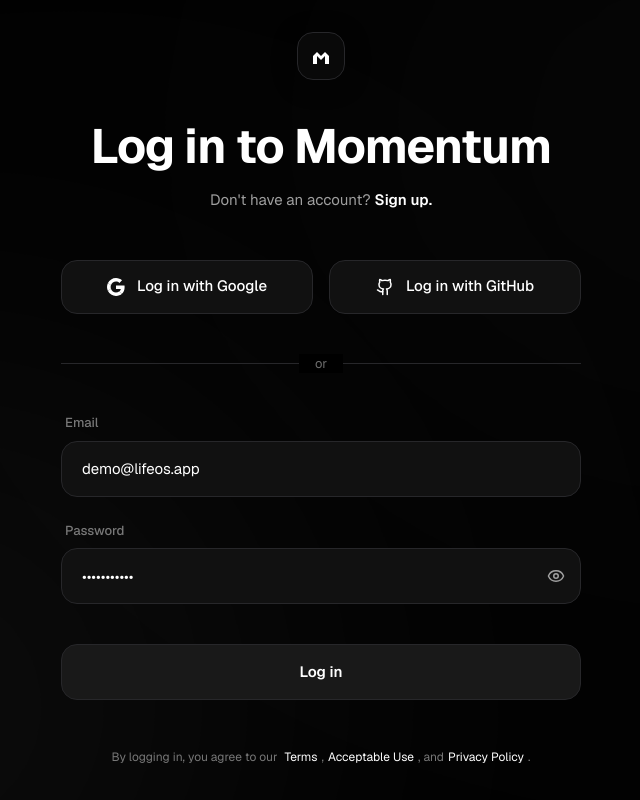
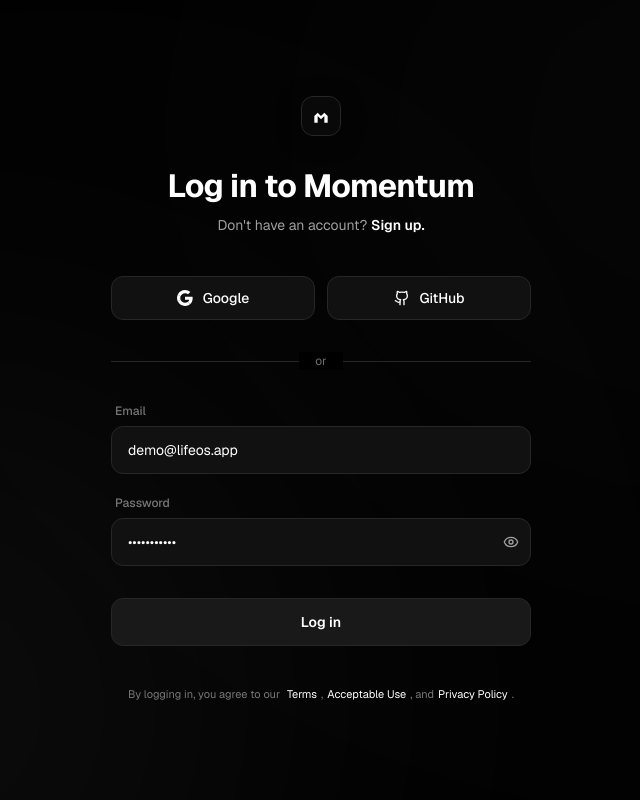
Before and after one commit to isaacmanohar/momentum-a-to-do-and-task-manager, a React (Vite) app in the folder apps/web/: page /login in a window 1280 px wide. Shown: the whole page, without its empty margins (319-959 px from the left). Built offline with nearby package versions, Linux system fonts and the light colour scheme; no server answers.

Commit message:
style: scale down auth UI components for a more zoomed-out look

```diff
--- a/apps/web/src/features/auth/components/Login.tsx
+++ b/apps/web/src/features/auth/components/Login.tsx
@@ -34,25 +34,22 @@
     <div className="relative flex min-h-screen items-center justify-center bg-[#000000] p-4 md:p-8 font-sans selection:bg-white/20 text-white overflow-hidden">
       {/* Abstract Gradient Blobs */}
       <div className="absolute inset-0 z-0 overflow-hidden pointer-events-none">
-        {/* Top Right Blob */}
         <div className="absolute -top-[20%] -right-[10%] w-[800px] h-[600px] rounded-[100%] bg-white/10 blur-[180px] opacity-25 rotate-12 transform-gpu"></div>
-        {/* Bottom Left Blob */}
         <div className="absolute -bottom-[20%] -left-[10%] w-[700px] h-[500px] rounded-[100%] bg-[#555555] blur-[180px] opacity-20 -rotate-12 transform-gpu"></div>
       </div>
 
-      <div className="relative w-full max-w-[520px] z-10 animate-in fade-in slide-in-from-bottom-4 duration-700 ease-out">
-        <div className="flex flex-col items-center text-center mb-12">
-          {/* Logo */}
-          <div className="w-12 h-12 rounded-[16px] bg-[#090909] border border-[#202020] flex items-center justify-center mb-10 shadow-[0_4px_24px_rgba(0,0,0,0.4)]">
-            <svg width="24" height="24" viewBox="0 0 24 24" fill="none" xmlns="http://www.w3.org/2000/svg">
+      <div className="relative w-full max-w-[420px] z-10 animate-in fade-in slide-in-from-bottom-4 duration-700 ease-out">
+        <div className="flex flex-col items-center text-center mb-10">
+          <div className="w-10 h-10 rounded-[12px] bg-[#090909] border border-[#202020] flex items-center justify-center mb-8 shadow-[0_4px_24px_rgba(0,0,0,0.4)]">
+            <svg width="20" height="20" viewBox="0 0 24 24" fill="none" xmlns="http://www.w3.org/2000/svg">
               <path d="M4 12V20H8V12L12 16L16 12V20H20V12L16 8L12 12L8 8L4 12Z" fill="white"/>
             </svg>
           </div>
 
-          <h2 className="text-[34px] md:text-[40px] lg:text-[48px] font-bold tracking-[-0.02em] text-white leading-[1.1] mb-4">
+          <h2 className="text-[28px] md:text-[32px] font-bold tracking-[-0.02em] text-white leading-[1.1] mb-3">
             Log in to Momentum
           </h2>
-          <p className="text-[15px] text-[#9f9f9f]">
+          <p className="text-[14px] text-[#9f9f9f]">
             Don't have an account?{' '}
             <Link to="/register" className="text-white font-semibold hover:underline transition-colors">
               Sign up.
@@ -60,52 +57,52 @@
           </p>
         </div>
 
-        <div className="flex flex-col sm:flex-row gap-4 mb-10">
-          <button type="button" className="flex flex-1 items-center justify-center gap-3 rounded-[16px] bg-[#111111] border border-[#292929] px-4 h-[54px] text-[15px] font-medium text-white transition-all duration-200 hover:bg-[#171717] hover:-translate-y-[1px] active:scale-[0.98]">
-            <svg viewBox="0 0 24 24" className="h-[18px] w-[18px]" aria-hidden="true"><path fill="currentColor" d="M12.0003 4.75C13.7703 4.75 15.3553 5.36 16.6053 6.54998L20.0303 3.125C17.9502 1.19 15.2353 0 12.0003 0C7.31028 0 3.25527 2.69 1.28027 6.60998L5.27028 9.70498C6.21525 6.86 8.87028 4.75 12.0003 4.75Z"></path><path fill="currentColor" d="M23.49 12.275C23.49 11.49 23.415 10.73 23.3 10H12V14.51H18.47C18.18 15.99 17.34 17.25 16.08 18.1L19.945 21.1C22.2 19.01 23.49 15.92 23.49 12.275Z"></path><path fill="currentColor" d="M5.26498 14.2949C5.02498 13.5699 4.88501 12.7999 4.88501 11.9999C4.88501 11.1999 5.01998 10.4299 5.26498 9.7049L1.275 6.60986C0.46 8.22986 0 10.0599 0 11.9999C0 13.9399 0.46 15.7699 1.28 17.3899L5.26498 14.2949Z"></path><path fill="currentColor" d="M12.0004 24.0001C15.2404 24.0001 17.9654 22.935 19.9454 21.095L16.0804 18.095C15.0054 18.82 13.6204 19.245 12.0004 19.245C8.8704 19.245 6.21537 17.135 5.26538 14.29L1.27539 17.385C3.25539 21.31 7.3104 24.0001 12.0004 24.0001Z"></path></svg>
-            Log in with Google
+        <div className="flex flex-col sm:flex-row gap-3 mb-8">
+          <button type="button" className="flex flex-1 items-center justify-center gap-2.5 rounded-[12px] bg-[#111111] border border-[#292929] px-4 h-[44px] text-[14px] font-medium text-white transition-all duration-200 hover:bg-[#171717] hover:-translate-y-[1px] active:scale-[0.98]">
+            <svg viewBox="0 0 24 24" className="h-[16px] w-[16px]" aria-hidden="true"><path fill="currentColor" d="M12.0003 4.75C13.7703 4.75 15.3553 5.36 16.6053 6.54998L20.0303 3.125C17.9502 1.19 15.2353 0 12.0003 0C7.31028 0 3.25527 2.69 1.28027 6.60998L5.27028 9.70498C6.21525 6.86 8.87028 4.75 12.0003 4.75Z"></path><path fill="currentColor" d="M23.49 12.275C23.49 11.49 23.415 10.73 23.3 10H12V14.51H18.47C18.18 15.99 17.34 17.25 16.08 18.1L19.945 21.1C22.2 19.01 23.49 15.92 23.49 12.275Z"></path><path fill="currentColor" d="M5.26498 14.2949C5.02498 13.5699 4.88501 12.7999 4.88501 11.9999C4.88501 11.1999 5.01998 10.4299 5.26498 9.7049L1.275 6.60986C0.46 8.22986 0 10.0599 0 11.9999C0 13.9399 0.46 15.7699 1.28 17.3899L5.26498 14.2949Z"></path><path fill="currentColor" d="M12.0004 24.0001C15.2404 24.0001 17.9654 22.935 19.9454 21.095L16.0804 18.095C15.0054 18.82 13.6204 19.245 12.0004 19.245C8.8704 19.245 6.21537 17.135 5.26538 14.29L1.27539 17.385C3.25539 21.31 7.3104 24.0001 12.0004 24.0001Z"></path></svg>
+            Google
           </button>
-          <button type="button" className="flex flex-1 items-center justify-center gap-3 rounded-[16px] bg-[#111111] border border-[#292929] px-4 h-[54px] text-[15px] font-medium text-white transition-all duration-200 hover:bg-[#171717] hover:-translate-y-[1px] active:scale-[0.98]">
-            <Github size={18} />
-            Log in with GitHub
+          <button type="button" className="flex flex-1 items-center justify-center gap-2.5 rounded-[12px] bg-[#111111] border border-[#292929] px-4 h-[44px] text-[14px] font-medium text-white transition-all duration-200 hover:bg-[#171717] hover:-translate-y-[1px] active:scale-[0.98]">
+            <Github size={16} />
+            GitHub
           </button>
         </div>
 
-        <div className="relative mb-10">
+        <div className="relative mb-8">
           <div className="absolute inset-0 flex items-center">
             <div className="w-full border-t border-[#242424]"></div>
           </div>
-          <div className="relative flex justify-center text-[13px]">
+          <div className="relative flex justify-center text-[12px]">
             <span className="bg-[#000000] px-4 text-[#6d6d6d]">or</span>
           </div>
         </div>
 
-        <form onSubmit={handleSubmit} className="space-y-6">
-          <div className="space-y-2">
-            <label className="block text-[13px] font-medium text-[#787878] pl-1">Email</label>
+        <form onSubmit={handleSubmit} className="space-y-5">
+          <div className="space-y-1.5">
+            <label className="block text-[12px] font-medium text-[#787878] pl-1">Email</label>
             <input
               type="text"
               required
-              className="w-full h-[56px] rounded-[16px] border border-[#2b2b2b] bg-[#111111] px-5 text-[15px] text-white placeholder:text-[#666] focus:border-[#666] focus:outline-none focus:ring-1 focus:ring-white/10 transition-all duration-200"
+              className="w-full h-[48px] rounded-[12px] border border-[#2b2b2b] bg-[#111111] px-4 text-[14px] text-white placeholder:text-[#666] focus:border-[#666] focus:outline-none focus:ring-1 focus:ring-white/10 transition-all duration-200"
               value={email}
               onChange={(e) => setEmail(e.target.value)}
               placeholder="alan.turing@example.com"
             />
           </div>
 
-          <div className="space-y-2">
-            <label className="block text-[13px] font-medium text-[#787878] pl-1">Password</label>
+          <div className="space-y-1.5">
+            <label className="block text-[12px] font-medium text-[#787878] pl-1">Password</label>
             <div className="relative">
               <input
                 type="password"
                 required
-                className="w-full h-[56px] rounded-[16px] border border-[#2b2b2b] bg-[#111111] px-5 text-[15px] text-white placeholder:text-[#666] focus:border-[#666] focus:outline-none focus:ring-1 focus:ring-white/10 transition-all duration-200 pr-12"
+                className="w-full h-[48px] rounded-[12px] border border-[#2b2b2b] bg-[#111111] px-4 text-[14px] text-white placeholder:text-[#666] focus:border-[#666] focus:outline-none focus:ring-1 focus:ring-white/10 transition-all duration-200 pr-10"
                 value={password}
                 onChange={(e) => setPassword(e.target.value)}
                 placeholder="••••••••••••"
               />
-              <button type="button" className="absolute right-4 top-1/2 -translate-y-1/2 text-white/60 hover:text-white transition-colors duration-200">
-                <Eye size={18} />
+              <button type="button" className="absolute right-3 top-1/2 -translate-y-1/2 text-white/60 hover:text-white transition-colors duration-200">
+                <Eye size={16} />
               </button>
             </div>
           </div>
@@ -113,14 +110,14 @@
           <button
             type="submit"
             disabled={isLoading || !isFormValid}
-            className="flex w-full justify-center items-center h-[56px] rounded-[16px] bg-[#191919] border border-[#2a2a2a] text-[15px] font-semibold text-white transition-all duration-200 hover:bg-[#222222] hover:-translate-y-[1px] active:scale-[0.98] focus-visible:outline-none disabled:opacity-45 disabled:cursor-not-allowed disabled:hover:bg-[#191919] disabled:hover:-translate-y-0 disabled:active:scale-100 mt-10"
+            className="flex w-full justify-center items-center h-[48px] rounded-[12px] bg-[#191919] border border-[#2a2a2a] text-[14px] font-semibold text-white transition-all duration-200 hover:bg-[#222222] hover:-translate-y-[1px] active:scale-[0.98] focus-visible:outline-none disabled:opacity-45 disabled:cursor-not-allowed disabled:hover:bg-[#191919] disabled:hover:-translate-y-0 disabled:active:scale-100 mt-8"
           >
             {isLoading ? 'Logging in...' : 'Log in'}
           </button>
         </form>
 
-        <div className="text-center mt-12">
-          <p className="text-[12px] text-[#787878] leading-relaxed">
+        <div className="text-center mt-10">
+          <p className="text-[11px] text-[#787878] leading-relaxed">
             By logging in, you agree to our <br className="sm:hidden" />
             <a href="#" className="text-white hover:underline transition-colors mx-1">Terms</a>,
             <a href="#" className="text-white hover:underline transition-colors mx-1">Acceptable Use</a>, and
--- a/apps/web/src/features/auth/components/Register.tsx
+++ b/apps/web/src/features/auth/components/Register.tsx
@@ -35,25 +35,22 @@
     <div className="relative flex min-h-screen items-center justify-center bg-[#000000] p-4 md:p-8 font-sans selection:bg-white/20 text-white overflow-hidden">
       {/* Abstract Gradient Blobs */}
       <div className="absolute inset-0 z-0 overflow-hidden pointer-events-none">
-        {/* Top Right Blob */}
         <div className="absolute -top-[20%] -right-[10%] w-[800px] h-[600px] rounded-[100%] bg-white/10 blur-[180px] opacity-25 rotate-12 transform-gpu"></div>
-        {/* Bottom Left Blob */}
         <div className="absolute -bottom-[20%] -left-[10%] w-[700px] h-[500px] rounded-[100%] bg-[#555555] blur-[180px] opacity-20 -rotate-12 transform-gpu"></div>
       </div>
 
-      <div className="relative w-full max-w-[520px] z-10 animate-in fade-in slide-in-from-bottom-4 duration-700 ease-out">
-        <div className="flex flex-col items-center text-center mb-12">
-          {/* Logo */}
-          <div className="w-12 h-12 rounded-[16px] bg-[#090909] border border-[#202020] flex items-center justify-center mb-10 shadow-[0_4px_24px_rgba(0,0,0,0.4)]">
-            <svg width="24" height="24" viewBox="0 0 24 24" fill="none" xmlns="http://www.w3.org/2000/svg">
+      <div className="relative w-full max-w-[420px] z-10 animate-in fade-in slide-in-from-bottom-4 duration-700 ease-out">
+        <div className="flex flex-col items-center text-center mb-10">
+          <div className="w-10 h-10 rounded-[12px] bg-[#090909] border border-[#202020] flex items-center justify-center mb-8 shadow-[0_4px_24px_rgba(0,0,0,0.4)]">
+            <svg width="20" height="20" viewBox="0 0 24 24" fill="none" xmlns="http://www.w3.org/2000/svg">
               <path d="M4 12V20H8V12L12 16L16 12V20H20V12L16 8L12 12L8 8L4 12Z" fill="white"/>
             </svg>
           </div>
 
-          <h2 className="text-[34px] md:text-[40px] lg:text-[48px] font-bold tracking-[-0.02em] text-white leading-[1.1] mb-4">
+          <h2 className="text-[28px] md:text-[32px] font-bold tracking-[-0.02em] text-white leading-[1.1] mb-3">
             Create an account
           </h2>
-          <p className="text-[15px] text-[#9f9f9f]">
+          <p className="text-[14px] text-[#9f9f9f]">
             Already have an account?{' '}
             <Link to="/login" className="text-white font-semibold hover:underline transition-colors">
               Log in.
@@ -61,64 +58,64 @@
           </p>
         </div>
 
-        <div className="flex flex-col sm:flex-row gap-4 mb-10">
-          <button type="button" className="flex flex-1 items-center justify-center gap-3 rounded-[16px] bg-[#111111] border border-[#292929] px-4 h-[54px] text-[15px] font-medium text-white transition-all duration-200 hover:bg-[#171717] hover:-translate-y-[1px] active:scale-[0.98]">
-            <svg viewBox="0 0 24 24" className="h-[18px] w-[18px]" aria-hidden="true"><path fill="currentColor" d="M12.0003 4.75C13.7703 4.75 15.3553 5.36 16.6053 6.54998L20.0303 3.125C17.9502 1.19 15.2353 0 12.0003 0C7.31028 0 3.25527 2.69 1.28027 6.60998L5.27028 9.70498C6.21525 6.86 8.87028 4.75 12.0003 4.75Z"></path><path fill="currentColor" d="M23.49 12.275C23.49 11.49 23.415 10.73 23.3 10H12V14.51H18.47C18.18 15.99 17.34 17.25 16.08 18.1L19.945 21.1C22.2 19.01 23.49 15.92 23.49 12.275Z"></path><path fill="currentColor" d="M5.26498 14.2949C5.02498 13.5699 4.88501 12.7999 4.88501 11.9999C4.88501 11.1999 5.01998 10.4299 5.26498 9.7049L1.275 6.60986C0.46 8.22986 0 10.0599 0 11.9999C0 13.9399 0.46 15.7699 1.28 17.3899L5.26498 14.2949Z"></path><path fill="currentColor" d="M12.0004 24.0001C15.2404 24.0001 17.9654 22.935 19.9454 21.095L16.0804 18.095C15.0054 18.82 13.6204 19.245 12.0004 19.245C8.8704 19.245 6.21537 17.135 5.26538 14.29L1.27539 17.385C3.25539 21.31 7.3104 24.0001 12.0004 24.0001Z"></path></svg>
-            Log in with Google
+        <div className="flex flex-col sm:flex-row gap-3 mb-8">
+          <button type="button" className="flex flex-1 items-center justify-center gap-2.5 rounded-[12px] bg-[#111111] border border-[#292929] px-4 h-[44px] text-[14px] font-medium text-white transition-all duration-200 hover:bg-[#171717] hover:-translate-y-[1px] active:scale-[0.98]">
+            <svg viewBox="0 0 24 24" className="h-[16px] w-[16px]" aria-hidden="true"><path fill="currentColor" d="M12.0003 4.75C13.7703 4.75 15.3553 5.36 16.6053 6.54998L20.0303 3.125C17.9502 1.19 15.2353 0 12.0003 0C7.31028 0 3.25527 2.69 1.28027 6.60998L5.27028 9.70498C6.21525 6.86 8.87028 4.75 12.0003 4.75Z"></path><path fill="currentColor" d="M23.49 12.275C23.49 11.49 23.415 10.73 23.3 10H12V14.51H18.47C18.18 15.99 17.34 17.25 16.08 18.1L19.945 21.1C22.2 19.01 23.49 15.92 23.49 12.275Z"></path><path fill="currentColor" d="M5.26498 14.2949C5.02498 13.5699 4.88501 12.7999 4.88501 11.9999C4.88501 11.1999 5.01998 10.4299 5.26498 9.7049L1.275 6.60986C0.46 8.22986 0 10.0599 0 11.9999C0 13.9399 0.46 15.7699 1.28 17.3899L5.26498 14.2949Z"></path><path fill="currentColor" d="M12.0004 24.0001C15.2404 24.0001 17.9654 22.935 19.9454 21.095L16.0804 18.095C15.0054 18.82 13.6204 19.245 12.0004 19.245C8.8704 19.245 6.21537 17.135 5.26538 14.29L1.27539 17.385C3.25539 21.31 7.3104 24.0001 12.0004 24.0001Z"></path></svg>
+            Google
           </button>
-          <button type="button" className="flex flex-1 items-center justify-center gap-3 rounded-[16px] bg-[#111111] border border-[#292929] px-4 h-[54px] text-[15px] font-medium text-white transition-all duration-200 hover:bg-[#171717] hover:-translate-y-[1px] active:scale-[0.98]">
-            <Github size={18} />
-            Log in with GitHub
+          <button type="button" className="flex flex-1 items-center justify-center gap-2.5 rounded-[12px] bg-[#111111] border border-[#292929] px-4 h-[44px] text-[14px] font-medium text-white transition-all duration-200 hover:bg-[#171717] hover:-translate-y-[1px] active:scale-[0.98]">
+            <Github size={16} />
+            GitHub
           </button>
         </div>
 
-        <div className="relative mb-10">
+        <div className="relative mb-8">
           <div className="absolute inset-0 flex items-center">
             <div className="w-full border-t border-[#242424]"></div>
           </div>
-          <div className="relative flex justify-center text-[13px]">
+          <div className="relative flex justify-center text-[12px]">
             <span className="bg-[#000000] px-4 text-[#6d6d6d]">or</span>
           </div>
         </div>
 
-        <form onSubmit={handleSubmit} className="space-y-6">
-          <div className="space-y-2">
-            <label className="block text-[13px] font-medium text-[#787878] pl-1">Name</label>
+        <form onSubmit={handleSubmit} className="space-y-5">
+          <div className="space-y-1.5">
+            <label className="block text-[12px] font-medium text-[#787878] pl-1">Name</label>
             <input
               type="text"
               required
-              className="w-full h-[56px] rounded-[16px] border border-[#2b2b2b] bg-[#111111] px-5 text-[15px] text-white placeholder:text-[#666] focus:border-[#666] focus:outline-none focus:ring-1 focus:ring-white/10 transition-all duration-200"
+              className="w-full h-[48px] rounded-[12px] border border-[#2b2b2b] bg-[#111111] px-4 text-[14px] text-white placeholder:text-[#666] focus:border-[#666] focus:outline-none focus:ring-1 focus:ring-white/10 transition-all duration-200"
               value={name}
               onChange={(e) => setName(e.target.value)}
               placeholder="Ada Lovelace"
             />
           </div>
 
-          <div className="space-y-2">
-            <label className="block text-[13px] font-medium text-[#787878] pl-1">Email</label>
+          <div className="space-y-1.5">
+            <label className="block text-[12px] font-medium text-[#787878] pl-1">Email</label>
             <input
               type="email"
               required
-              className="w-full h-[56px] rounded-[16px] border border-[#2b2b2b] bg-[#111111] px-5 text-[15px] text-white placeholder:text-[#666] focus:border-[#666] focus:outline-none focus:ring-1 focus:ring-white/10 transition-all duration-200"
+              className="w-full h-[48px] rounded-[12px] border border-[#2b2b2b] bg-[#111111] px-4 text-[14px] text-white placeholder:text-[#666] focus:border-[#666] focus:outline-none focus:ring-1 focus:ring-white/10 transition-all duration-200"
               value={email}
               onChange={(e) => setEmail(e.target.value)}
               placeholder="ada.lovelace@example.com"
             />
           </div>
 
-          <div className="space-y-2">
-            <label className="block text-[13px] font-medium text-[#787878] pl-1">Password</label>
+          <div className="space-y-1.5">
+            <label className="block text-[12px] font-medium text-[#787878] pl-1">Password</label>
             <div className="relative">
               <input
                 type="password"
                 required
-                className="w-full h-[56px] rounded-[16px] border border-[#2b2b2b] bg-[#111111] px-5 text-[15px] text-white placeholder:text-[#666] focus:border-[#666] focus:outline-none focus:ring-1 focus:ring-white/10 transition-all duration-200 pr-12"
+                className="w-full h-[48px] rounded-[12px] border border-[#2b2b2b] bg-[#111111] px-4 text-[14px] text-white placeholder:text-[#666] focus:border-[#666] focus:outline-none focus:ring-1 focus:ring-white/10 transition-all duration-200 pr-10"
                 value={password}
                 onChange={(e) => setPassword(e.target.value)}
                 placeholder="••••••••••••"
               />
-              <button type="button" className="absolute right-4 top-1/2 -translate-y-1/2 text-white/60 hover:text-white transition-colors duration-200">
-                <Eye size={18} />
+              <button type="button" className="absolute right-3 top-1/2 -translate-y-1/2 text-white/60 hover:text-white transition-colors duration-200">
+                <Eye size={16} />
               </button>
             </div>
           </div>
@@ -126,14 +123,14 @@
           <button
             type="submit"
             disabled={isLoading || !isFormValid}
-            className="flex w-full justify-center items-center h-[56px] rounded-[16px] bg-[#191919] border border-[#2a2a2a] text-[15px] font-semibold text-white transition-all duration-200 hover:bg-[#222222] hover:-translate-y-[1px] active:scale-[0.98] focus-visible:outline-none disabled:opacity-45 disabled:cursor-not-allowed disabled:hover:bg-[#191919] disabled:hover:-translate-y-0 disabled:active:scale-100 mt-10"
+            className="flex w-full justify-center items-center h-[48px] rounded-[12px] bg-[#191919] border border-[#2a2a2a] text-[14px] font-semibold text-white transition-all duration-200 hover:bg-[#222222] hover:-translate-y-[1px] active:scale-[0.98] focus-visible:outline-none disabled:opacity-45 disabled:cursor-not-allowed disabled:hover:bg-[#191919] disabled:hover:-translate-y-0 disabled:active:scale-100 mt-8"
           >
             {isLoading ? 'Creating account...' : 'Create account'}
           </button>
         </form>
 
-        <div className="text-center mt-12">
-          <p className="text-[12px] text-[#787878] leading-relaxed">
+        <div className="text-center mt-10">
+          <p className="text-[11px] text-[#787878] leading-relaxed">
             By signing up, you agree to our <br className="sm:hidden" />
             <a href="#" className="text-white hover:underline transition-colors mx-1">Terms</a>,
             <a href="#" className="text-white hover:underline transition-colors mx-1">Acceptable Use</a>, and
```
